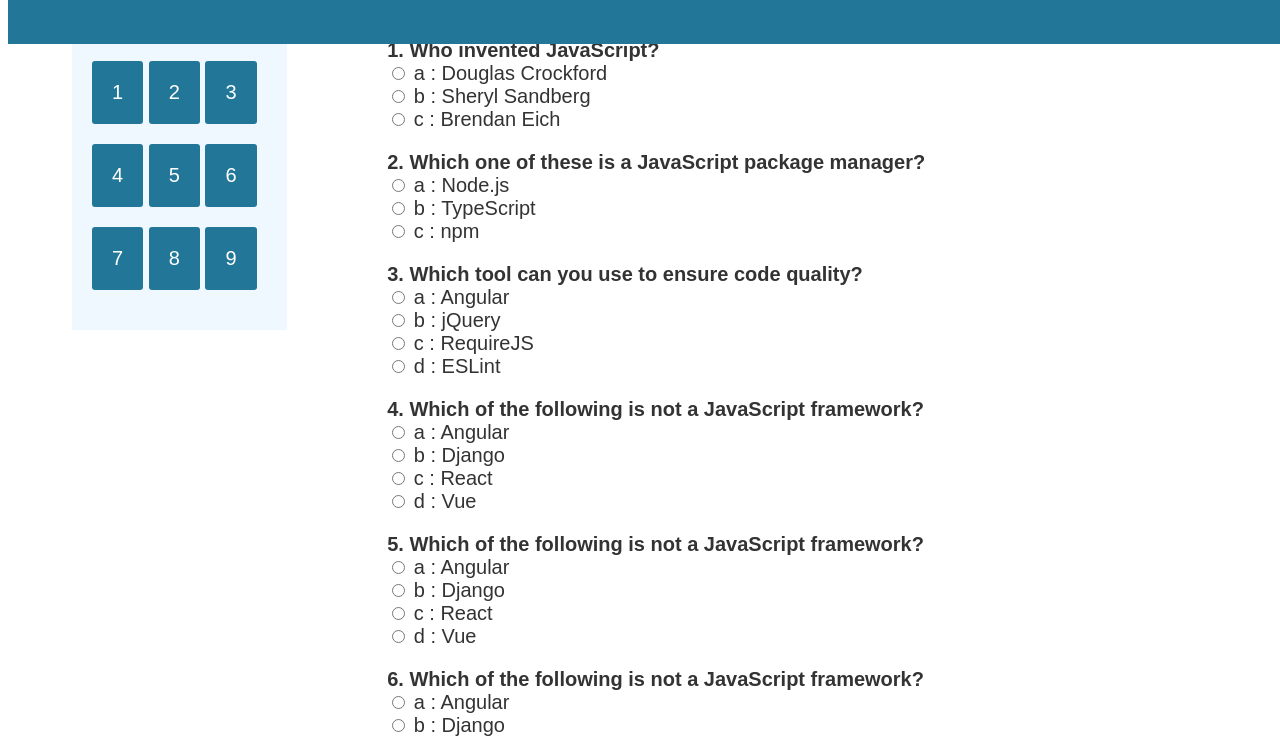
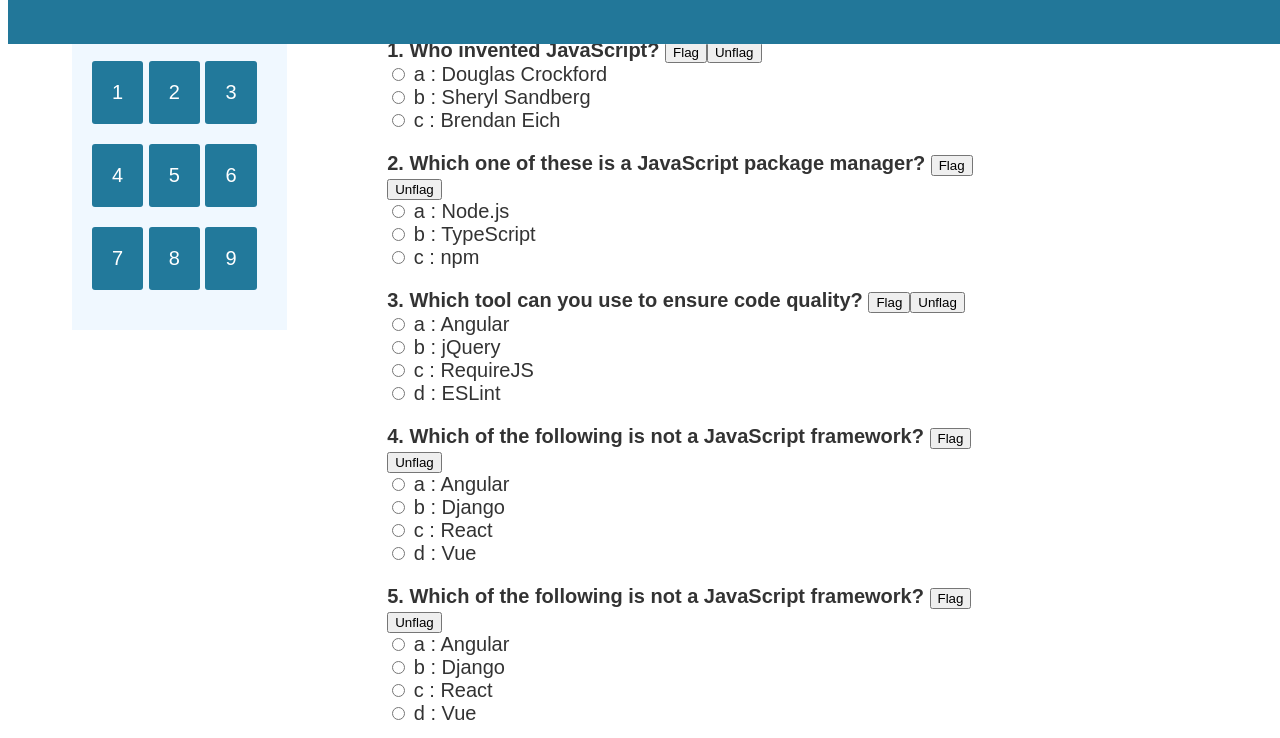
Before and after one commit to suhasml/Quiz-Web-app, a plain HTML site: page index.html in a window 1280 px wide. Shown: the part 95-833 px from the top of the page. Drawn offline with Linux system fonts and the light colour scheme.

Commit message:
flag updates

```diff
--- a/script.js
+++ b/script.js
@@ -183,3 +183,33 @@ for (let i = 0; i < navbar.length; i++) {
     //document.getElementById(`question${i}`).scrollIntoView({ behavior: 'smooth' })
   })
 }
+
+
+// add a flag button to each question
+const questions = document.getElementsByClassName('question')
+for (let i = 0; i < questions.length; i++) {
+  const flag = document.createElement('button');
+  flag.innerHTML = 'Flag';
+  flag.classList.add('flag');
+  flag.addEventListener('click', () => {
+    const question = document.getElementById(`question${i}`);
+    // change the color of nav button
+    document.getElementById(`q${i+1}`).style.backgroundColor = 'red';
+  })
+  questions[i].appendChild(flag)
+}
+
+// create unflag button for each question and set to default color
+
+
+for (let i = 0; i < questions.length; i++) {
+const unflag = document.createElement('button');
+unflag.innerHTML = 'Unflag';
+unflag.classList.add('unflag');
+unflag.addEventListener('click', () => {
+  const question = document.getElementById(`question${i}`);
+  // change the color of nav button
+  document.getElementById(`q${i+1}`).style.backgroundColor = '#22799b';
+})
+questions[i].appendChild(unflag)
+}
--- a/style.css
+++ b/style.css
@@ -41,7 +41,7 @@ body {
 .palette button {
 	font-family: sans-serif;
 	font-size: 20px;
-	background-color: #279;
+	background-color: #22799b;
 	color: #fff;
 	border: 0px;
 	border-radius: 3px;
```
